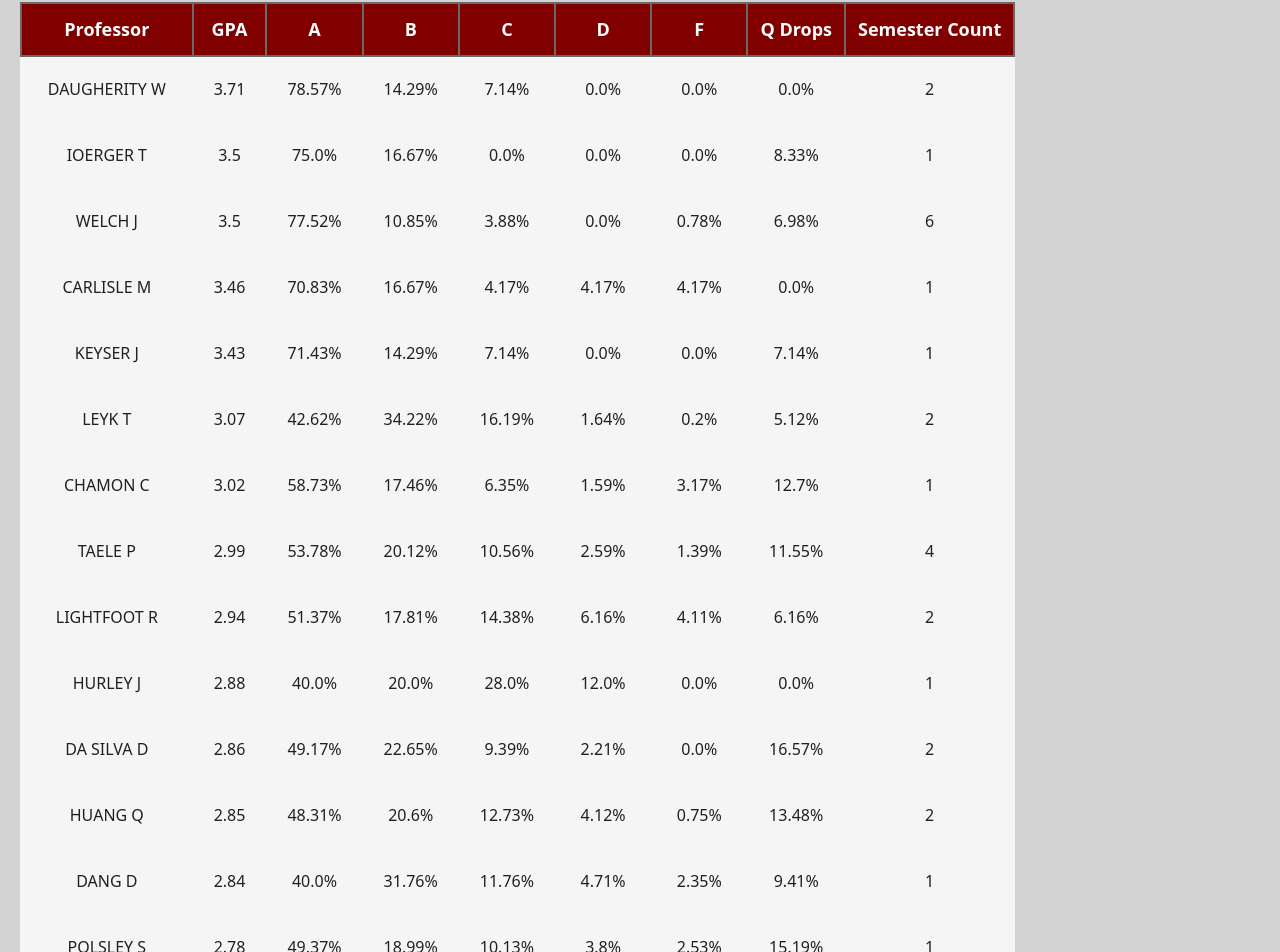
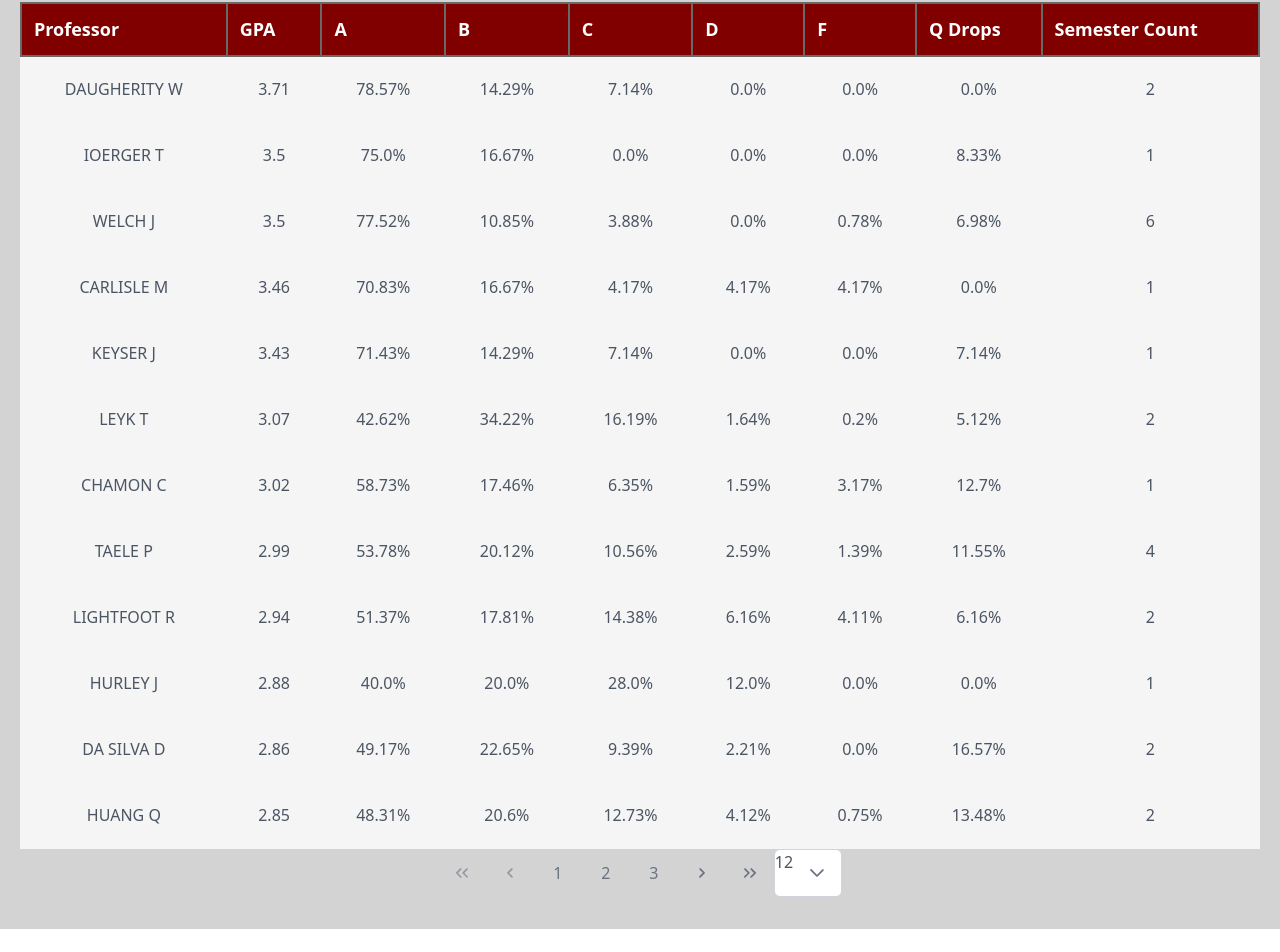
Before and after one commit to jippylong12/tamuFGD-Vue, a Vue app: page / in a window 1280 px wide. Shown: the part 278-1230 px from the top of the page. After the commit the page ends 1207 px from the top, so only its background shows below. Built offline with nearby package versions, Linux system fonts and the light colour scheme.

Commit message:
Figured out themes

```diff
--- a/src/App.vue
+++ b/src/App.vue
@@ -586,7 +586,7 @@ export default {
       </v-row>
       <v-row v-if="tableData.length > 0" class="px-4 mb-4">
         <v-col cols="12">
-          <DataTable :value="tableData" tableStyle="min-width: 50rem">
+          <DataTable :value="tableData" paginator :rows="12" :rowsPerPageOptions="[12, 25, 50]" tableStyle="min-width: 50rem">
             <Column v-for="header of tableHeaders" :field="header" :header="header"></Column>
           </DataTable>
         </v-col>
--- a/src/assets/main.css
+++ b/src/assets/main.css
@@ -8,16 +8,16 @@
 }
 
 table, th, td {
-    border: 2px solid dimgray;
-    border-collapse: collapse;
+    border: 2px solid dimgray !important;
+    border-collapse: collapse !important;;
 }
 
 table {
-    table-layout: auto;
+    table-layout: auto !important;;
 }
 
 tr {
-    text-align: center;
+    text-align: center !important;;
     border-color: maroon !important;
 }
 
@@ -31,14 +31,14 @@ ul {list-style: none; margin: 0;
 
 th {
     padding: 12px !important;
-    font-size: large;
+    font-size: large  !important;;
     background-color: maroon !important;
-    color: white;
+    color: white !important;;
 }
 
 td {
     padding: 20px !important;
-    text-align: center;
+    text-align: center !important;;
     background-color: whitesmoke !important;
     border-color: whitesmoke !important;
 }
@@ -105,6 +105,9 @@ h5 {
         background-position: 12.5rem top; /*200px*/
     }
 }
+.p-paginator {
+    background-color: lightgray !important;
+}
 
 .copy-url-button {
     position: fixed;
--- a/src/main.js
+++ b/src/main.js
@@ -11,6 +11,9 @@ import * as directives from 'vuetify/directives'
 import PrimeVue from 'primevue/config';
 import DataTable from 'primevue/datatable';
 import Column from 'primevue/column';
+import Paginator from "primevue/paginator";
+import "primevue/resources/themes/lara-light-indigo/theme.css";
+
 
 const vuetify = createVuetify({
     components: {VCol, VRow, VApp, VContainer, VTextField, VSelect, VBtn},
@@ -20,4 +23,5 @@ const vuetify = createVuetify({
 const app = createApp(App).use(vuetify).use(PrimeVue)
 app.component('DataTable', DataTable);
 app.component('Column', Column);
+app.component('Paginator', Paginator);
 app.mount('#app')
```
